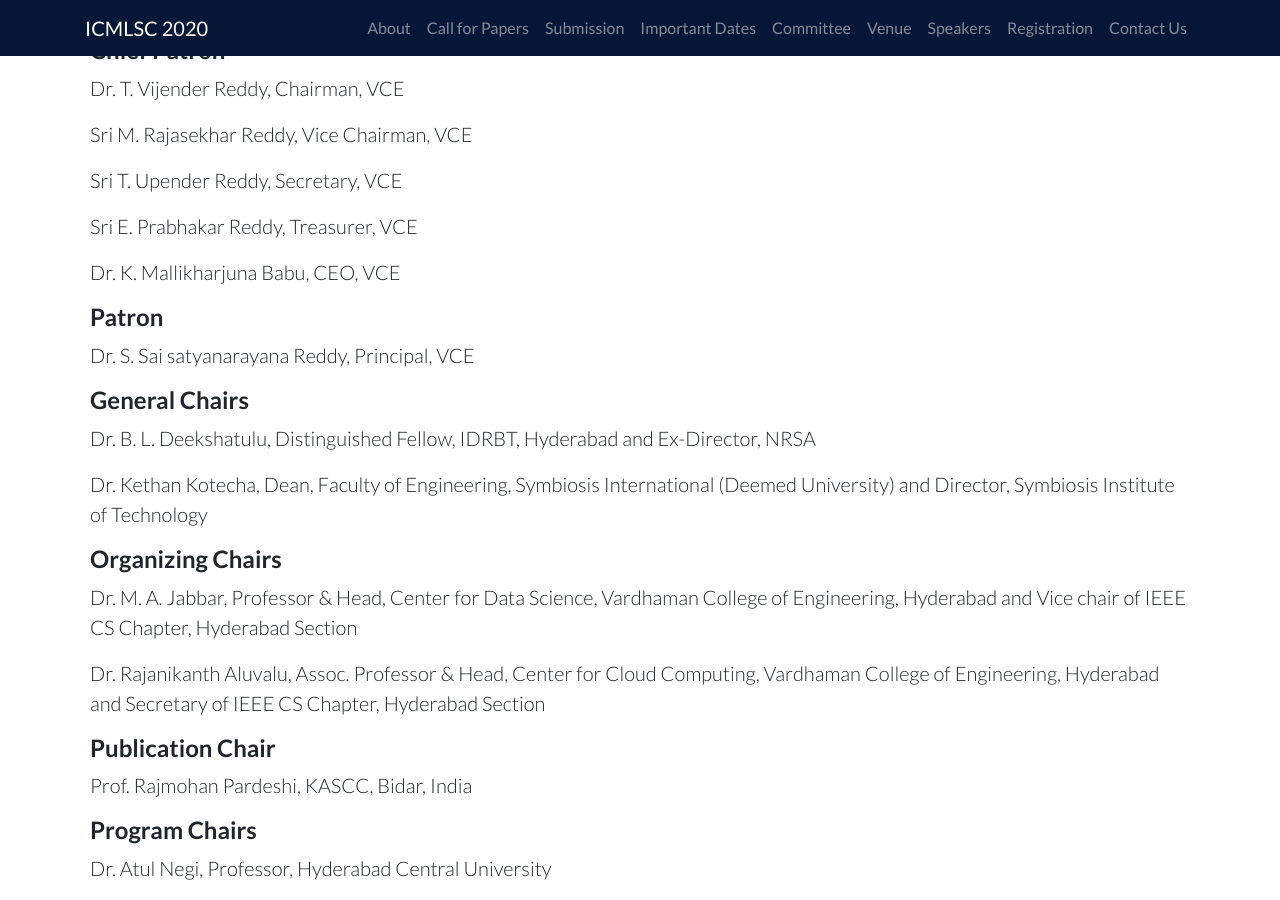
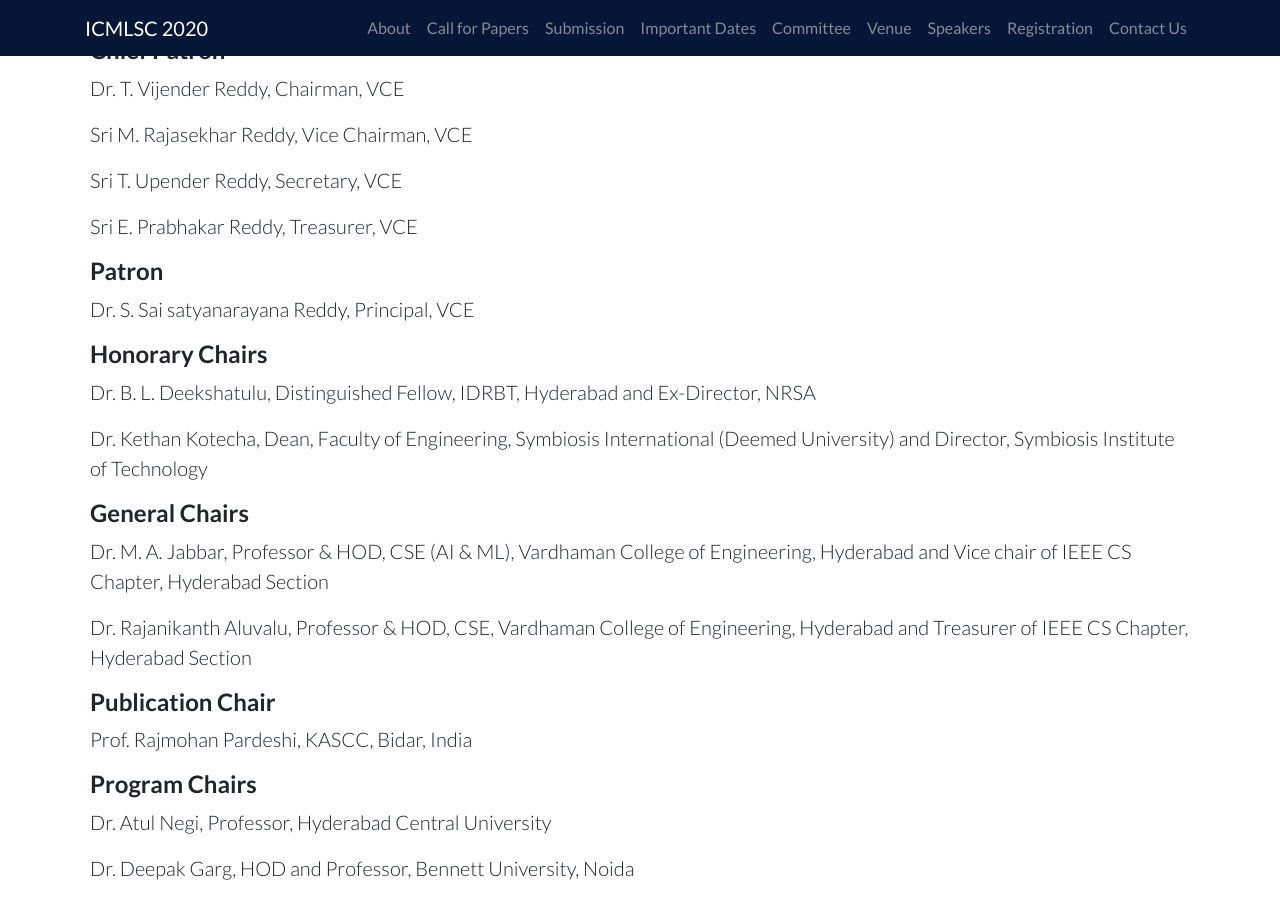
Before and after one commit to ieeevardhaman/icmlsc-website, a Jekyll site: the page built from pages/committee.md, in a window 1280 px wide and 900 px high, scrolled down 741 px. Built offline with Jekyll 4.4.1, drawn with Linux system fonts in a browser that asks for light colours; our own code applies the rules of GitHub Pages for plain Markdown files.

Commit message:
Update committee.md

```diff
--- a/pages/committee.md
+++ b/pages/committee.md
@@ -15,23 +15,21 @@
 
 Sri E. Prabhakar Reddy, Treasurer, VCE
 
-Dr. K. Mallikharjuna Babu, CEO, VCE
-
 #### Patron
 
 Dr. S. Sai satyanarayana Reddy, Principal, VCE
 
-#### General Chairs
+#### Honorary Chairs
 
 Dr. B. L. Deekshatulu, Distinguished Fellow, IDRBT, Hyderabad and Ex-Director, NRSA
 
 Dr. Kethan Kotecha, Dean, Faculty of Engineering, Symbiosis International (Deemed University) and Director, Symbiosis Institute of Technology
 
-#### Organizing Chairs
+#### General Chairs
 
-Dr. M. A. Jabbar, Professor & Head, Center for Data Science, Vardhaman College of Engineering, Hyderabad and Vice chair of IEEE CS Chapter, Hyderabad Section
+Dr. M. A. Jabbar, Professor & HOD, CSE (AI & ML), Vardhaman College of Engineering, Hyderabad and Vice chair of IEEE CS Chapter, Hyderabad Section
 
-Dr. Rajanikanth Aluvalu, Assoc. Professor & Head, Center for Cloud Computing, Vardhaman College of Engineering, Hyderabad and Secretary of IEEE CS Chapter, Hyderabad Section
+Dr. Rajanikanth Aluvalu, Professor & HOD, CSE, Vardhaman College of Engineering, Hyderabad and Treasurer of IEEE CS Chapter, Hyderabad Section
 
 #### Publication Chair
 
```
